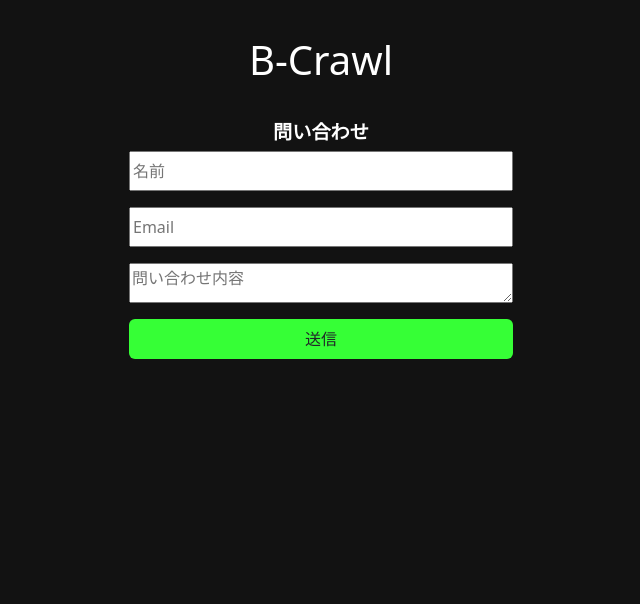
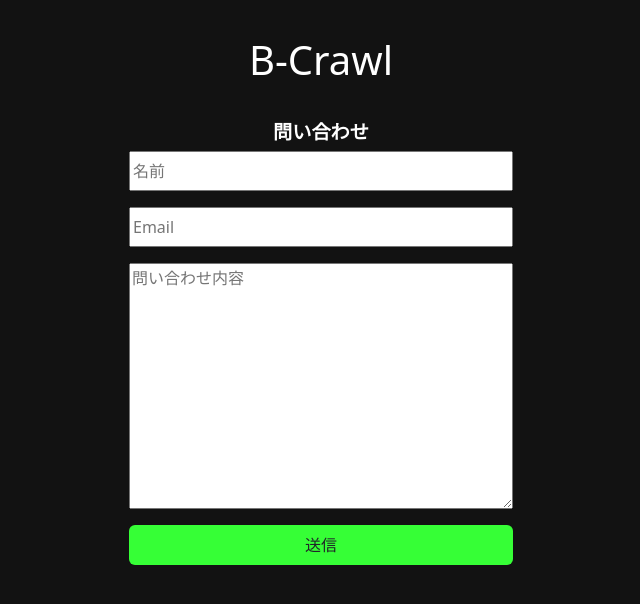
Before and after one commit to Ryohei-J/b-crawl, a Django app: page /contact/ in a window 1280 px wide. Shown: the top 604 px of the page, without its empty margins (319-959 px from the left). Run offline with Django 4.2, Linux system fonts and the light colour scheme; some libraries are stand-ins or nearby versions.

Commit message:
問い合わせフォームを調整

```diff
--- a/b_crawl/forms.py
+++ b/b_crawl/forms.py
@@ -13,17 +13,17 @@ class ContactForm(forms.Form):
         label='',
         max_length=50,
         required=False,
-        widget=forms.TextInput(attrs={'class': 'custom-component','placeholder': '名前'})
+        widget=forms.TextInput(attrs={'class': 'contact-name','placeholder': '名前'})
     )
 
     email = forms.EmailField(
         label='',
         required=False,
-        widget=forms.TextInput(attrs={'class': 'custom-component','placeholder': 'Email'})
+        widget=forms.TextInput(attrs={'class': 'contact-mail','placeholder': 'Email'})
     )
 
     text = forms.CharField(
         label='',
         required=True,
-        widget=forms.Textarea(attrs={'class': 'custom-component','placeholder': '問い合わせ内容'})
+        widget=forms.Textarea(attrs={'class': 'contact-body','placeholder': '問い合わせ内容'})
     )
--- a/project/settings.py
+++ b/project/settings.py
@@ -136,4 +136,4 @@ CSRF_TRUSTED_ORIGINS = ['https://b-crawl.com']
 AWS_SES_REGION_NAME="ap-northeast-1"
 AWS_SES_REGION_ENDPOINT="email.ap-northeast-1.amazonaws.com"
 EMAIL_BACKEND="django_ses.SESBackend"
-DEFAULT_FROM_EMAIL = "no-reply@b-crawl.com"
+DEFAULT_FROM_EMAIL = "noreply@b-crawl.com"
--- a/static/styles.css
+++ b/static/styles.css
@@ -39,14 +39,24 @@ p {
     background-color: #00CB00;
 }
 
-.custom-component {
+.contact-name {
     width: 90%;
     height: 40px;
 }
 
-.custom-component-textarea {
+.contact-mail {
     width: 90%;
-    height: 140px;
+    height: 40px;
+}
+
+.contact-body {
+    width: 90%;
+    /* height: 40px; */
+}
+
+.custom-component {
+    width: 90%;
+    height: 40px;
 }
 
 .errorlist {
```
Also changed, not shown: b_crawl/static/styles.css (+13 -3 lines).
